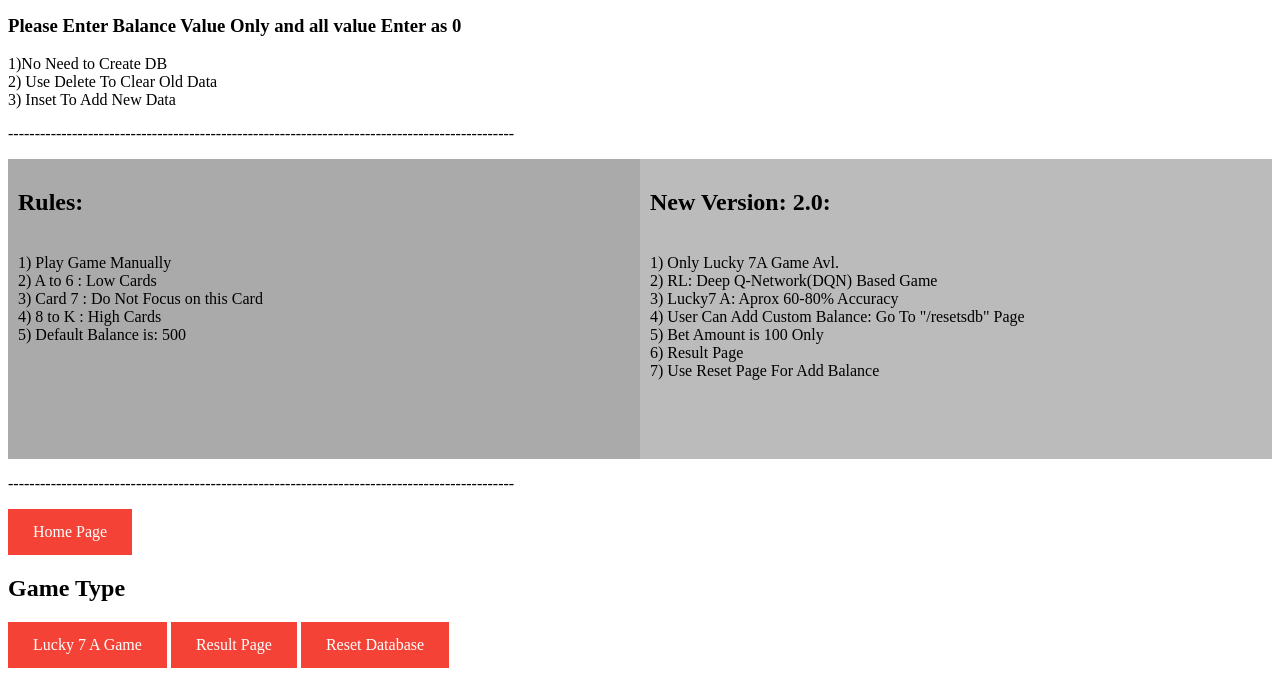
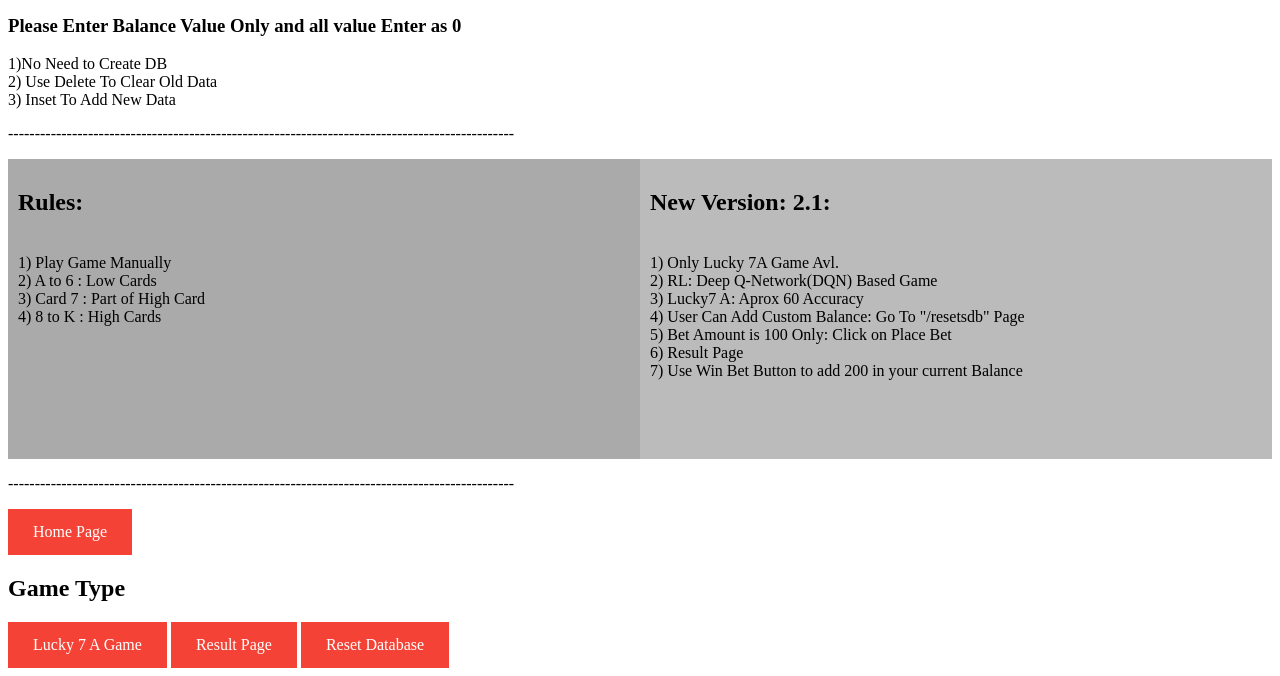
Before and after one commit to HackedNeuralNetwork/mayankAI, a Flask app: page /resetsdb in a window 1280 px wide. Shown: the part 147-823 px from the top of the page. Run offline with Flask 3, Linux system fonts and the light colour scheme.

Commit message:
Update version 2.1

```diff
--- a/templates/resetsdb.html
+++ b/templates/resetsdb.html
@@ -47,20 +47,19 @@
             <p><h2><b>Rules:</b></h2><br>
                 1) Play Game Manually <br>
                 2) A to 6 : Low Cards <br>
-                3) Card 7 : Do Not Focus on this Card <br>
+                3) Card 7 : Part of High Card <br>
                 4) 8 to K : High Cards <br>
-                5) Default Balance is: 500 <br>
 
         </div>
         <div class="column" style="background-color:#bbb;">
-            <p><h2><b>New Version: 2.0:</b></h2><br>
+            <p><h2><b>New Version: 2.1:</b></h2><br>
                 1) Only Lucky 7A Game Avl.   <br>
                 2) RL: Deep Q-Network(DQN) Based Game <br>
-                3) Lucky7 A: Aprox 60-80% Accuracy <br>
+                3) Lucky7 A: Aprox 60 Accuracy <br>
                 4) User Can Add Custom Balance: Go To "/resetsdb" Page <br>
-                5) Bet Amount is 100 Only <br>
+                5) Bet Amount is 100 Only: Click on Place Bet <br>
                 6) Result Page <br>
-                7) Use Reset Page For Add Balance
+                7) Use Win Bet Button to add 200 in your current Balance
         </div>
       </div>
 
```
Also changed, not shown: templates/index.html (+5 -5 lines), templates/lucky7a.html (+5 -6 lines).
